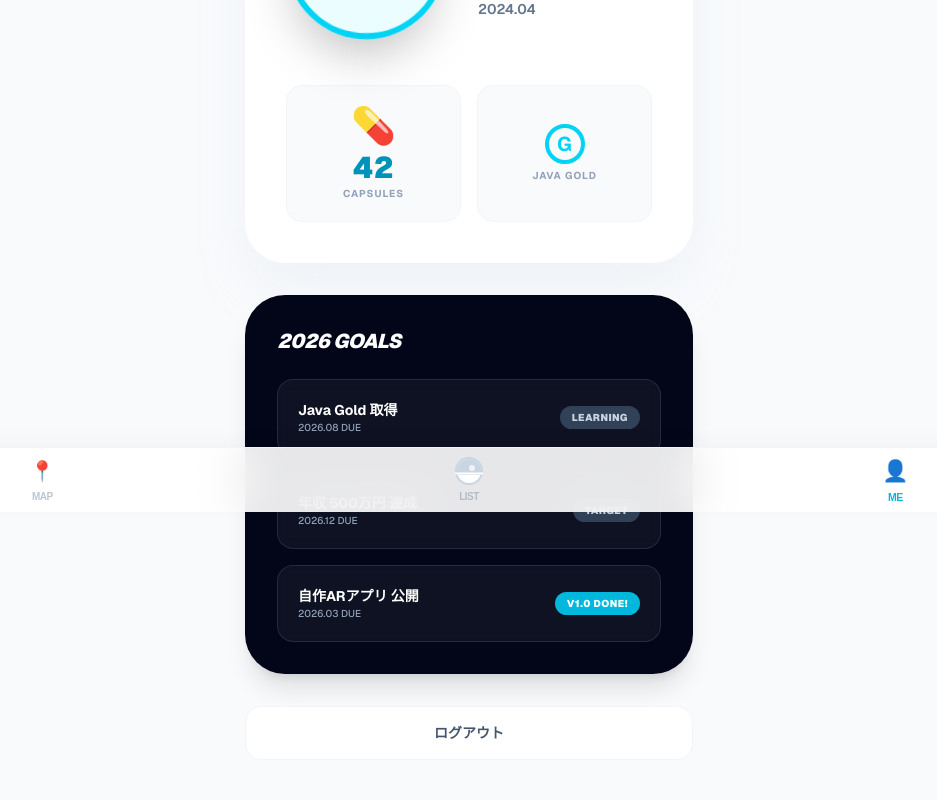
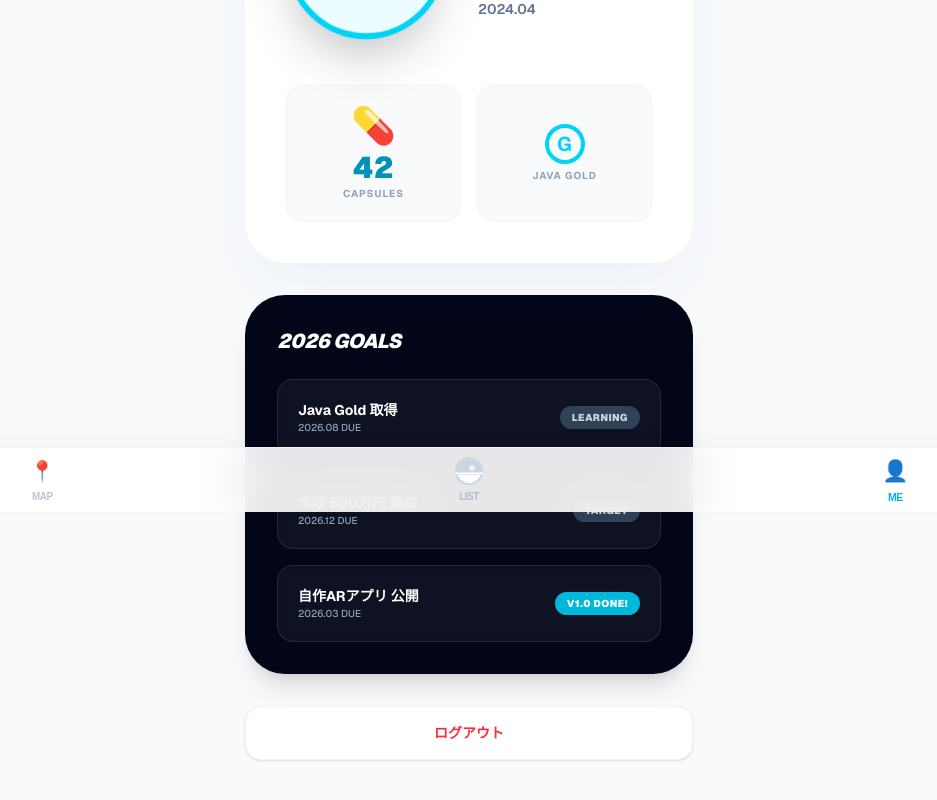
Before and after one commit to yuukakudo/my-ar-app, a Next.js app: page /account in a window 1280 px wide. Shown: the part 288-1088 px from the top of the page, without its empty margins (171-1108 px from the left). Built offline with nearby package versions, Linux system fonts and the light colour scheme; no server answers.

Commit message:
ログアウト実装

```diff
--- a/app/account/page.tsx
+++ b/app/account/page.tsx
@@ -1,16 +1,37 @@
 'use client';
 
 import React from 'react';
-import Link from 'next/link';
-import GachaCapsule from '../components/GachaCapsule'; // 👈 巨大ガチャカプセルを再利用！
+// 👇 useRouter を追加
+import { useRouter } from 'next/navigation';
+import { createBrowserClient } from '@supabase/ssr';
+import GachaCapsule from '../components/GachaCapsule';
 
 export default function AccountPage() {
-  // ダミーデータ（本来はSupabaseのAuthから取得）
+  const router = useRouter();
+
+  // 🔐 Supabaseクライアントを初期化
+  const supabase = createBrowserClient(
+    process.env.NEXT_PUBLIC_SUPABASE_URL!,
+    process.env.NEXT_PUBLIC_SUPABASE_ANON_KEY!
+  );
+
+  // 🚪 ログアウト処理
+  const handleLogout = async () => {
+    const { error } = await supabase.auth.signOut();
+    if (error) {
+      alert('Logout failed: ' + error.message);
+    } else {
+      // 成功したらキャッシュをクリアしてログイン画面へ
+      window.location.href = '/login';
+    }
+  };
+
+  // ダミーデータ
   const user = {
     name: "所沢のSE",
     age: 23,
     joined: "2024.04",
-    capsulesHandled: 42 // これまで扱った思い出カプセルの数（ダミー）
+    capsulesHandled: 42
   };
 
   const goals = [
@@ -36,7 +57,6 @@ export default function AccountPage() {
         {/* 👤 プロフィール & 巨大ガチャカプセル */}
         <div className="bg-white rounded-[2.5rem] p-10 shadow-2xl shadow-slate-200/50 border border-white mb-8">
           <div className="flex items-center gap-8 mb-8">
-            {/* ここで巨大ガチャカプセルを「プロフィールアイコン」として再利用！ */}
             <div className="flex-shrink-0 animate-float-slow">
               <GachaCapsule size="large" active={true} />
             </div>
@@ -48,7 +68,6 @@ export default function AccountPage() {
             </div>
           </div>
 
-          {/* 実績セクション */}
           <div className="grid grid-cols-2 gap-4">
             <div className="p-5 bg-slate-50 rounded-2xl border border-slate-100 text-center">
               <p className="text-4xl mb-1">💊</p>
@@ -85,10 +104,13 @@ export default function AccountPage() {
           </div>
         </div>
 
-        {/* 設定ボタン類 */}
-        <Link href="/" className="block w-full text-center py-4 bg-white rounded-2xl border border-slate-100 font-bold text-slate-600 hover:bg-slate-50 active:scale-95 transition-all text-sm">
+        {/* 👇 修正：Link から ログアウトボタンに変更 */}
+        <button
+          onClick={handleLogout}
+          className="block w-full text-center py-4 bg-white rounded-2xl border border-slate-100 font-bold text-red-500 hover:bg-red-50 active:scale-95 transition-all text-sm shadow-sm"
+        >
           ログアウト
-        </Link>
+        </button>
 
       </div>
 
```
